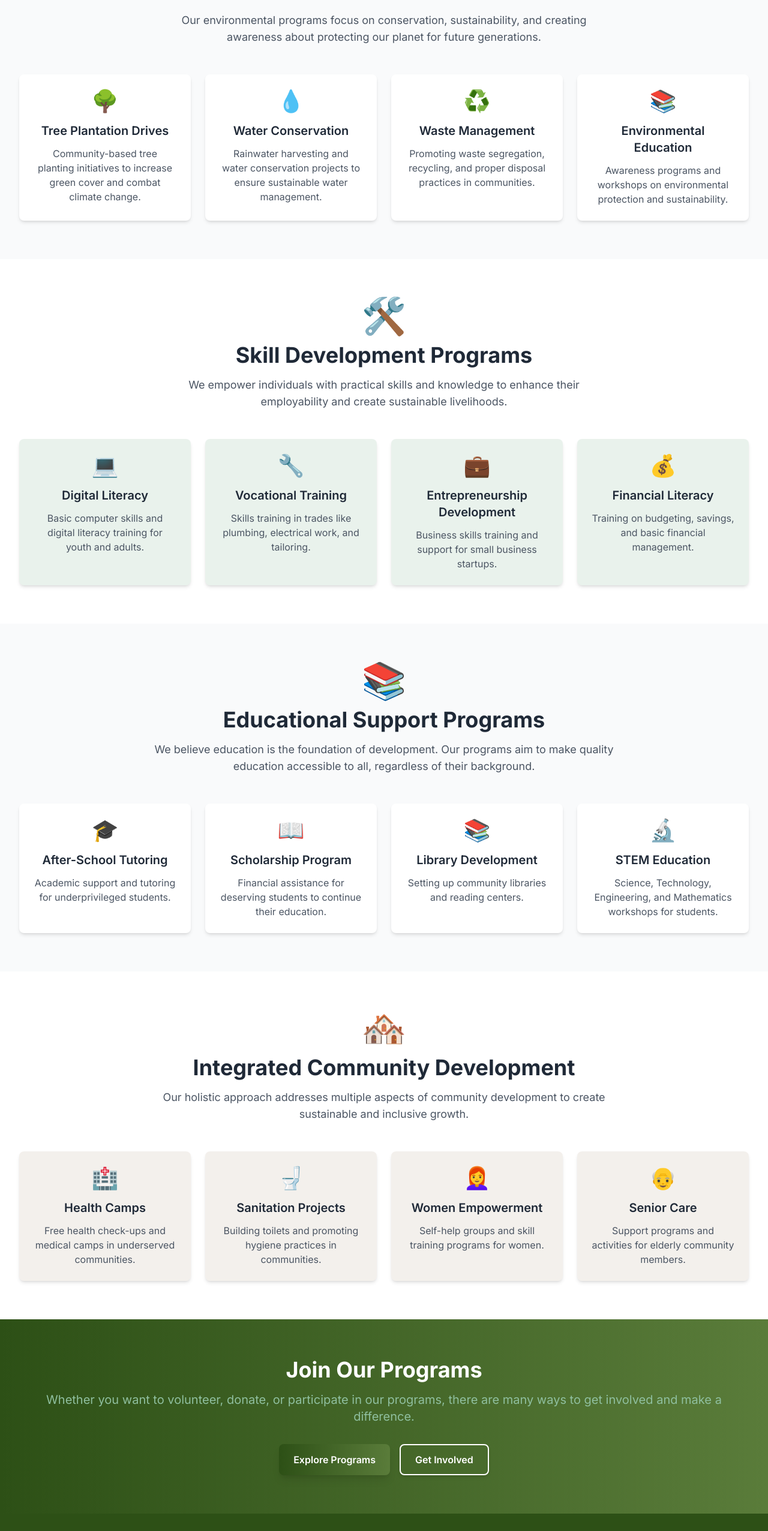
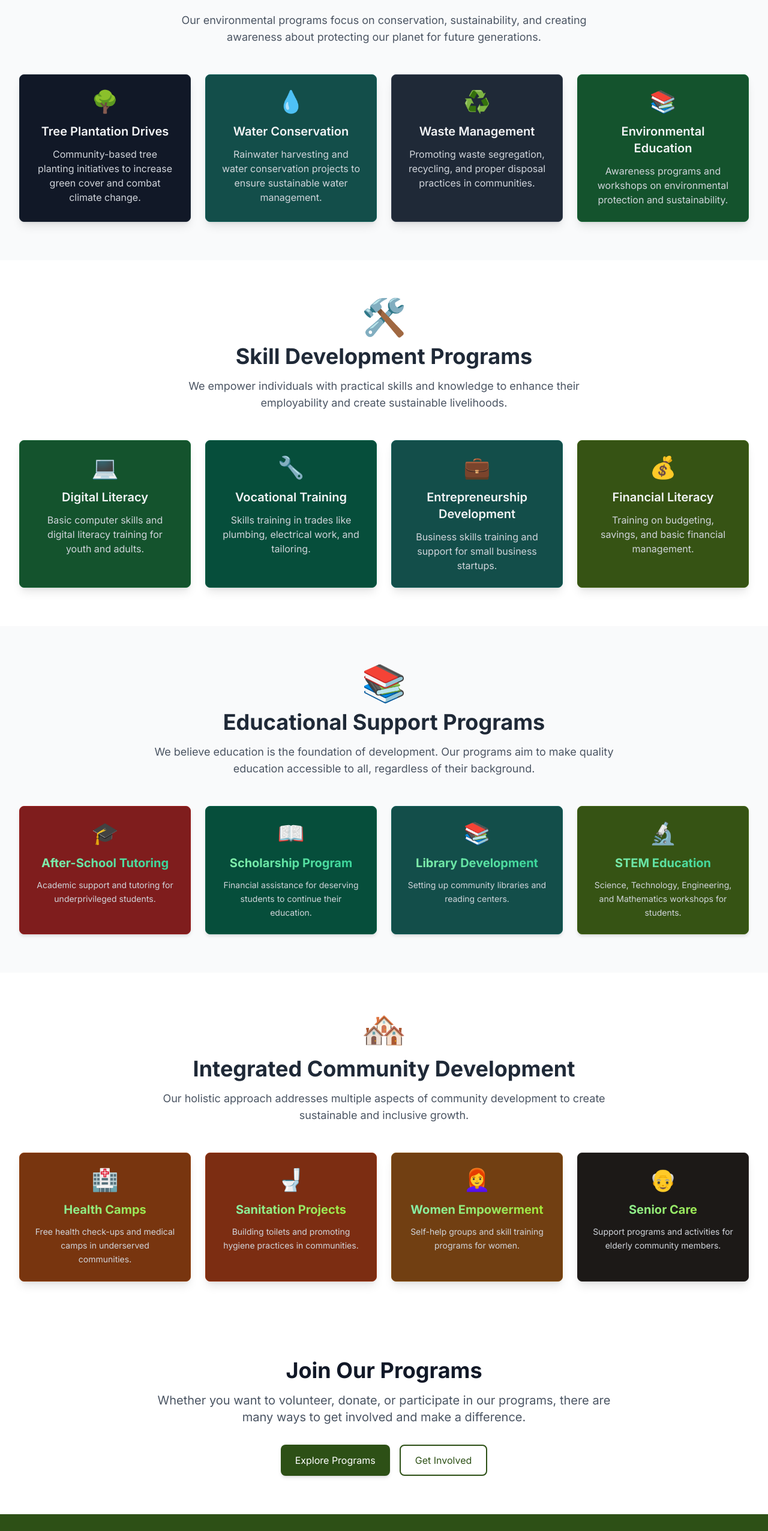
Before and after one commit to SHAHKUL/grow-ngo, a React (Create React App) app: page /programs in a window 1280 px wide. Shown: the part 813-3366 px from the top of the page at 60% size. Built offline with nearby package versions, Linux system fonts and the light colour scheme; the HTML template or start-up script is replaced by a standard one.

Commit message:
background color chage

```diff
--- a/src/components/SectionCard.js
+++ b/src/components/SectionCard.js
@@ -1,31 +1,107 @@
-import React from 'react';
-import { Link } from 'react-router-dom';
+import React from "react";
+import { Link } from "react-router-dom";
 
-const SectionCard = ({ title, description, icon, linkText, linkTo, bgColor = 'white' }) => {
+const SectionCard = ({
+  title,
+  description,
+  icon,
+  linkText,
+  linkTo,
+  bgColor = "white",
+}) => {
   const bgColors = {
-    white: 'bg-gradient-to-br from-white to-gray-50',
-    green: 'bg-gradient-to-br from-grow-accent to-grow-mint',
-    earth: 'bg-gradient-to-br from-grow-earth to-grow-gold',
-    sky: 'bg-gradient-to-br from-grow-sky to-grow-accent',
+    white:
+      "bg-gradient-to-br from-gray-800 via-gray-900 to-black text-gray-100",
+
+    green:
+      "bg-gradient-to-br from-emerald-700 via-green-800 to-emerald-900 text-white",
+
+    earth:
+      "bg-gradient-to-br from-amber-700 via-orange-800 to-amber-900 text-white",
+
+    sky: "bg-gradient-to-br from-blue-700 via-indigo-800 to-blue-900 text-white",
   };
 
+  const isWhite = bgColor === "white";
+
   return (
-    <div className={`${bgColors[bgColor]} rounded-xl shadow-lg p-6 hover:shadow-2xl transition-all duration-300 transform hover:scale-105 border border-opacity-20 ${bgColor === 'white' ? 'border-gray-200' : 'border-white'} h-full flex flex-col`}>
-      <div className="flex items-center mb-4">
-        <div className="text-4xl mr-3 animate-bounce delay-200">
+    <div
+      className={`
+        ${bgColors[bgColor]}
+        relative overflow-hidden
+        rounded-2xl
+        p-6 md:p-8
+        shadow-md
+        hover:shadow-2xl
+        transition-all duration-500
+        transform hover:-translate-y-2 hover:scale-[1.03]
+        border ${isWhite ? "border-gray-200" : "border-white/20"}
+        h-full flex flex-col
+      `}
+    >
+      {/* Soft Glow Background Effect */}
+      <div className="absolute -top-10 -right-10 w-32 h-32 bg-white/10 rounded-full blur-3xl opacity-60"></div>
+
+      {/* Header */}
+      <div className="flex items-center mb-5 relative z-10">
+        <div
+          className={`
+            text-4xl mr-4
+            transition-transform duration-500
+            group-hover:scale-110
+          `}
+        >
           {icon}
         </div>
-        <h3 className="text-xl font-semibold text-gray-800">{title}</h3>
+
+        <h3
+          className={`
+            text-lg sm:text-xl md:text-2xl
+            font-bold
+           text-white
+          `}
+        >
+          {title}
+        </h3>
       </div>
-      <p className="text-gray-600 mb-4 leading-relaxed flex-grow">{description}</p>
+
+      {/* Description */}
+      <p
+        className={`
+          text-sm sm:text-base md:text-lg
+          leading-relaxed mb-6 flex-grow
+         text-white/90
+        `}
+      >
+        {description}
+      </p>
+
+      {/* Link */}
       {linkTo && (
         <Link
           to={linkTo}
-          className="inline-flex items-center text-grow-green font-semibold hover:text-grow-light-green transition-colors duration-300 group mt-auto"
+          className={`
+            inline-flex items-center font-semibold mt-auto
+            transition-all duration-300 group
+
+                text-white hover:text-yellow-200
+
+          `}
         >
           {linkText}
-          <svg className="w-4 h-4 ml-2 transform transition-transform duration-300 group-hover:translate-x-1" fill="none" stroke="currentColor" viewBox="0 0 24 24">
-            <path strokeLinecap="round" strokeLinejoin="round" strokeWidth={2} d="M9 5l7 7-7 7" />
+
+          <svg
+            className="w-4 h-4 ml-2 transform transition-transform duration-300 group-hover:translate-x-1"
+            fill="none"
+            stroke="currentColor"
+            viewBox="0 0 24 24"
+          >
+            <path
+              strokeLinecap="round"
+              strokeLinejoin="round"
+              strokeWidth={2}
+              d="M9 5l7 7-7 7"
+            />
           </svg>
         </Link>
       )}
--- a/src/pages/Programs.js
+++ b/src/pages/Programs.js
@@ -1,5 +1,5 @@
-import React, { useRef } from 'react';
-import Hero from '../components/Hero';
+import React, { useRef } from "react";
+import Hero from "../components/Hero";
 // import SectionCard from '../components/SectionCard';
 
 const Programs = () => {
@@ -9,99 +9,149 @@ const Programs = () => {
   const communityRef = useRef(null);
 
   const scrollToSection = (ref) => {
-    ref.current?.scrollIntoView({ behavior: 'smooth' });
+    ref.current?.scrollIntoView({ behavior: "smooth" });
   };
 
   const environmentPrograms = [
     {
-      title: 'Tree Plantation Drives',
-      description: 'Community-based tree planting initiatives to increase green cover and combat climate change.',
-      icon: '🌳'
+      title: "Tree Plantation Drives",
+      description:
+        "Community-based tree planting initiatives to increase green cover and combat climate change.",
+      icon: "🌳",
     },
     {
-      title: 'Water Conservation',
-      description: 'Rainwater harvesting and water conservation projects to ensure sustainable water management.',
-      icon: '💧'
+      title: "Water Conservation",
+      description:
+        "Rainwater harvesting and water conservation projects to ensure sustainable water management.",
+      icon: "💧",
     },
     {
-      title: 'Waste Management',
-      description: 'Promoting waste segregation, recycling, and proper disposal practices in communities.',
-      icon: '♻️'
+      title: "Waste Management",
+      description:
+        "Promoting waste segregation, recycling, and proper disposal practices in communities.",
+      icon: "♻️",
     },
     {
-      title: 'Environmental Education',
-      description: 'Awareness programs and workshops on environmental protection and sustainability.',
-      icon: '📚'
-    }
+      title: "Environmental Education",
+      description:
+        "Awareness programs and workshops on environmental protection and sustainability.",
+      icon: "📚",
+    },
   ];
 
   const skillPrograms = [
     {
-      title: 'Digital Literacy',
-      description: 'Basic computer skills and digital literacy training for youth and adults.',
-      icon: '💻'
+      title: "Digital Literacy",
+      description:
+        "Basic computer skills and digital literacy training for youth and adults.",
+      icon: "💻",
     },
     {
-      title: 'Vocational Training',
-      description: 'Skills training in trades like plumbing, electrical work, and tailoring.',
-      icon: '🔧'
+      title: "Vocational Training",
+      description:
+        "Skills training in trades like plumbing, electrical work, and tailoring.",
+      icon: "🔧",
     },
     {
-      title: 'Entrepreneurship Development',
-      description: 'Business skills training and support for small business startups.',
-      icon: '💼'
+      title: "Entrepreneurship Development",
+      description:
+        "Business skills training and support for small business startups.",
+      icon: "💼",
     },
     {
-      title: 'Financial Literacy',
-      description: 'Training on budgeting, savings, and basic financial management.',
-      icon: '💰'
-    }
+      title: "Financial Literacy",
+      description:
+        "Training on budgeting, savings, and basic financial management.",
+      icon: "💰",
+    },
   ];
 
   const educationPrograms = [
     {
-      title: 'After-School Tutoring',
-      description: 'Academic support and tutoring for underprivileged students.',
-      icon: '🎓'
+      title: "After-School Tutoring",
+      description:
+        "Academic support and tutoring for underprivileged students.",
+      icon: "🎓",
     },
     {
-      title: 'Scholarship Program',
-      description: 'Financial assistance for deserving students to continue their education.',
-      icon: '📖'
+      title: "Scholarship Program",
+      description:
+        "Financial assistance for deserving students to continue their education.",
+      icon: "📖",
     },
     {
-      title: 'Library Development',
-      description: 'Setting up community libraries and reading centers.',
-      icon: '📚'
+      title: "Library Development",
+      description: "Setting up community libraries and reading centers.",
+      icon: "📚",
     },
     {
-      title: 'STEM Education',
-      description: 'Science, Technology, Engineering, and Mathematics workshops for students.',
-      icon: '🔬'
-    }
+      title: "STEM Education",
+      description:
+        "Science, Technology, Engineering, and Mathematics workshops for students.",
+      icon: "🔬",
+    },
   ];
 
   const communityPrograms = [
     {
-      title: 'Health Camps',
-      description: 'Free health check-ups and medical camps in underserved communities.',
-      icon: '🏥'
+      title: "Health Camps",
+      description:
+        "Free health check-ups and medical camps in underserved communities.",
+      icon: "🏥",
     },
     {
-      title: 'Sanitation Projects',
-      description: 'Building toilets and promoting hygiene practices in communities.',
-      icon: '🚽'
+      title: "Sanitation Projects",
+      description:
+        "Building toilets and promoting hygiene practices in communities.",
+      icon: "🚽",
     },
     {
-      title: 'Women Empowerment',
-      description: 'Self-help groups and skill training programs for women.',
-      icon: '👩‍🦰'
+      title: "Women Empowerment",
+      description: "Self-help groups and skill training programs for women.",
+      icon: "👩‍🦰",
     },
     {
-      title: 'Senior Care',
-      description: 'Support programs and activities for elderly community members.',
-      icon: '👴'
-    }
+      title: "Senior Care",
+      description:
+        "Support programs and activities for elderly community members.",
+      icon: "👴",
+    },
+  ];
+
+  const bgColorOne = [
+    "bg-gray-900 border-gray-800",
+    "bg-teal-900 border-teal-800",
+    "bg-gray-800 border-gray-700",
+    "bg-green-900 border-green-800",
+    "bg-emerald-900 border-emerald-800",
+
+    "bg-slate-900 border-slate-800",
+  ];
+
+  const bgColorTwo = [
+  "bg-green-900 border border-green-800",
+  "bg-emerald-900 border border-emerald-800",
+  "bg-teal-900 border border-teal-800",
+  "bg-lime-900 border border-lime-800",
+  "bg-slate-900 border border-slate-800",
+  "bg-gray-900 border border-gray-800"
+];
+
+const bgColorThree = [
+  "bg-red-900 border border-red-800",
+  "bg-emerald-900 border border-emerald-800",
+  "bg-teal-900 border border-teal-800",
+  "bg-lime-900 border border-lime-800",
+  "bg-sky-900 border border-sky-800",
+  "bg-indigo-900 border border-indigo-800"
+];
+const communityBgColors = [
+  "bg-amber-900 border border-amber-800",
+  "bg-orange-900 border border-orange-800",
+  "bg-yellow-900 border border-yellow-800",
+  "bg-stone-900 border border-stone-800",
+  "bg-rose-900 border border-rose-800",
+  "bg-fuchsia-900 border border-fuchsia-800"
 ];
 
   return (
@@ -147,7 +197,11 @@ const Programs = () => {
       </section>
 
       {/* Environment Section */}
-      <section ref={environmentRef} id="environment" className="py-16 bg-gray-50">
+      <section
+        ref={environmentRef}
+        id="environment"
+        className="py-16 bg-gray-50"
+      >
         <div className="max-w-7xl mx-auto px-4 sm:px-6 lg:px-8">
           <div className="text-center mb-12">
             <div className="text-6xl mb-4">🌱</div>
@@ -155,19 +209,32 @@ const Programs = () => {
               Environment Initiatives
             </h2>
             <p className="text-lg text-gray-600 max-w-3xl mx-auto">
-              Our environmental programs focus on conservation, sustainability, and creating awareness
-              about protecting our planet for future generations.
+              Our environmental programs focus on conservation, sustainability,
+              and creating awareness about protecting our planet for future
+              generations.
             </p>
           </div>
 
           <div className="grid grid-cols-1 md:grid-cols-2 lg:grid-cols-4 gap-6">
             {environmentPrograms.map((program, index) => (
-              <div key={index} className="bg-white rounded-lg p-6 shadow-md hover:shadow-lg transition-shadow duration-300">
-                <div className="text-4xl mb-4 text-center">{program.icon}</div>
-                <h3 className="text-xl font-semibold text-gray-800 mb-3 text-center">
+              <div
+                key={index}
+                className={`rounded-lg p-6
+        shadow-lg hover:shadow-2xl
+        transition-all duration-300
+        border ${bgColorOne[index % bgColorOne.length]}`}
+              >
+                <div className="text-4xl mb-4 text-center text-green-400">
+                  {program.icon}
+                </div>
+
+                <h3 className="text-xl font-semibold text-gray-100 mb-3 text-center">
                   {program.title}
                 </h3>
-                <p className="text-gray-600 text-center">{program.description}</p>
+
+                <p className="text-gray-300 text-center">
+                  {program.description}
+                </p>
               </div>
             ))}
           </div>
@@ -183,19 +250,32 @@ const Programs = () => {
               Skill Development Programs
             </h2>
             <p className="text-lg text-gray-600 max-w-3xl mx-auto">
-              We empower individuals with practical skills and knowledge to enhance their employability
-              and create sustainable livelihoods.
+              We empower individuals with practical skills and knowledge to
+              enhance their employability and create sustainable livelihoods.
             </p>
           </div>
 
         <div className="grid grid-cols-1 md:grid-cols-2 lg:grid-cols-4 gap-6">
   {skillPrograms.map((program, index) => (
-              <div key={index} className="bg-grow-accent bg-opacity-20 rounded-lg p-6 shadow-md hover:shadow-lg transition-shadow duration-300">
-                <div className="text-4xl mb-4 text-center">{program.icon}</div>
-                <h3 className="text-xl font-semibold text-gray-800 mb-3 text-center">
+    <div
+      key={index}
+      className={`rounded-lg p-6
+        shadow-lg hover:shadow-2xl
+        transition-all duration-300
+        text-center
+        ${bgColorTwo[index % bgColorTwo.length]}`}
+    >
+      <div className="text-4xl mb-4 text-green-400">
+        {program.icon}
+      </div>
+
+      <h3 className="text-xl font-semibold text-gray-100 mb-3">
         {program.title}
       </h3>
-                <p className="text-gray-600 text-center">{program.description}</p>
+
+      <p className="text-gray-300">
+        {program.description}
+      </p>
     </div>
   ))}
 </div>
@@ -211,19 +291,36 @@ const Programs = () => {
               Educational Support Programs
             </h2>
             <p className="text-lg text-gray-600 max-w-3xl mx-auto">
-              We believe education is the foundation of development. Our programs aim to make quality
-              education accessible to all, regardless of their background.
+              We believe education is the foundation of development. Our
+              programs aim to make quality education accessible to all,
+              regardless of their background.
             </p>
           </div>
 
         <div className="grid grid-cols-1 md:grid-cols-2 lg:grid-cols-4 gap-6">
   {educationPrograms.map((program, index) => (
-              <div key={index} className="bg-white rounded-lg p-6 shadow-md hover:shadow-lg transition-shadow duration-300">
-                <div className="text-4xl mb-4 text-center">{program.icon}</div>
-                <h3 className="text-xl font-semibold text-gray-800 mb-3 text-center">
+    <div
+      key={index}
+      className={`rounded-lg p-6
+        shadow-md hover:shadow-xl
+        transition-all duration-300
+        text-center
+        ${bgColorThree[index % bgColorThree.length]}`}
+    >
+      <div className="text-4xl mb-4 text-green-600">
+        {program.icon}
+      </div>
+
+   <h3 className="text-xl font-bold mb-3
+               bg-gradient-to-r from-green-300 to-emerald-400
+               bg-clip-text text-transparent">
   {program.title}
 </h3>
-                <p className="text-gray-600 text-center">{program.description}</p>
+
+<p className="text-gray-300 leading-relaxed text-sm">
+  {program.description}
+</p>
+
     </div>
   ))}
 </div>
@@ -239,19 +336,34 @@ const Programs = () => {
               Integrated Community Development
             </h2>
             <p className="text-lg text-gray-600 max-w-3xl mx-auto">
-              Our holistic approach addresses multiple aspects of community development to create
-              sustainable and inclusive growth.
+              Our holistic approach addresses multiple aspects of community
+              development to create sustainable and inclusive growth.
             </p>
           </div>
 
         <div className="grid grid-cols-1 md:grid-cols-2 lg:grid-cols-4 gap-6">
   {communityPrograms.map((program, index) => (
-              <div key={index} className="bg-grow-earth bg-opacity-10 rounded-lg p-6 shadow-md hover:shadow-lg transition-shadow duration-300">
-                <div className="text-4xl mb-4 text-center">{program.icon}</div>
-                <h3 className="text-xl font-semibold text-gray-800 mb-3 text-center">
+    <div
+      key={index}
+      className={`group rounded-lg p-6
+        shadow-lg hover:shadow-2xl
+        transition-all duration-300
+        text-center
+        ${communityBgColors[index % communityBgColors.length]}`}
+    >
+      <div className="text-4xl mb-4 text-green-300">
+        {program.icon}
+      </div>
+
+      <h3 className="text-xl font-bold mb-3
+                     bg-gradient-to-r from-green-300 to-lime-400
+                     bg-clip-text text-transparent">
         {program.title}
       </h3>
-                <p className="text-gray-600 text-center">{program.description}</p>
+
+      <p className="text-gray-300 leading-relaxed text-sm">
+        {program.description}
+      </p>
     </div>
   ))}
 </div>
@@ -259,14 +371,14 @@ const Programs = () => {
       </section>
 
       {/* Get Involved CTA */}
-      <section className="py-16 bg-gradient-to-r from-grow-green to-grow-light-green text-white">
+      {/* <section className="py-16 bg-gradient-to-r from-grow-green to-grow-light-green text-white">
         <div className="max-w-7xl mx-auto px-4 sm:px-6 lg:px-8 text-center">
           <h2 className="text-3xl md:text-4xl font-bold mb-4">
             Join Our Programs
           </h2>
           <p className="text-xl mb-8 text-grow-accent">
-            Whether you want to volunteer, donate, or participate in our programs,
-            there are many ways to get involved and make a difference.
+            Whether you want to volunteer, donate, or participate in our
+            programs, there are many ways to get involved and make a difference.
           </p>
           <div className="flex flex-col sm:flex-row gap-4 justify-center">
             <button
@@ -276,14 +388,55 @@ const Programs = () => {
               Explore Programs
             </button>
             <button
-              onClick={() => window.location.href = '/get-involved'}
+              onClick={() => (window.location.href = "/get-involved")}
               className="btn-secondary border-white text-white hover:bg-white hover:text-grow-green"
             >
               Get Involved
             </button>
           </div>
         </div>
+      </section> */}
+      <section className="py-16 bg-white">
+  <div className="max-w-7xl mx-auto px-4 sm:px-6 lg:px-8 text-center">
+
+    <h2 className="text-3xl md:text-4xl font-bold mb-4 text-gray-900">
+      Join Our Programs
+    </h2>
+
+    <p className="text-lg md:text-xl mb-8 text-gray-600 max-w-3xl mx-auto">
+      Whether you want to volunteer, donate, or participate in our
+      programs, there are many ways to get involved and make a difference.
+    </p>
+
+    <div className="flex flex-col sm:flex-row gap-4 justify-center">
+
+      <button
+        onClick={() => scrollToSection(environmentRef)}
+        className="px-6 py-3 rounded-lg
+                   bg-grow-green text-white
+                   hover:bg-green-700
+                   transition-all duration-300
+                   shadow-md hover:shadow-lg"
+      >
+        Explore Programs
+      </button>
+
+      <button
+        onClick={() => (window.location.href = "/get-involved")}
+        className="px-6 py-3 rounded-lg
+                   border-2 border-grow-green
+                   text-grow-green
+                   hover:bg-grow-green
+                   hover:text-white
+                   transition-all duration-300"
+      >
+        Get Involved
+      </button>
+
+    </div>
+  </div>
 </section>
+
     </div>
   );
 };
```
Also changed, not shown: src/components/MissionVision.js (+14 -6 lines), src/pages/Home.js (+31 -14 lines). Lines whose indentation alone changed are shown as unchanged.
